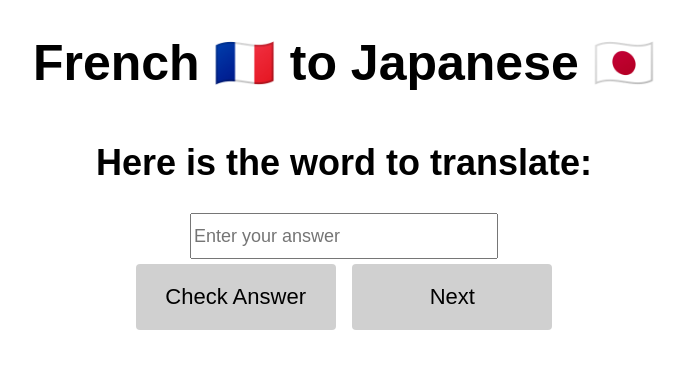
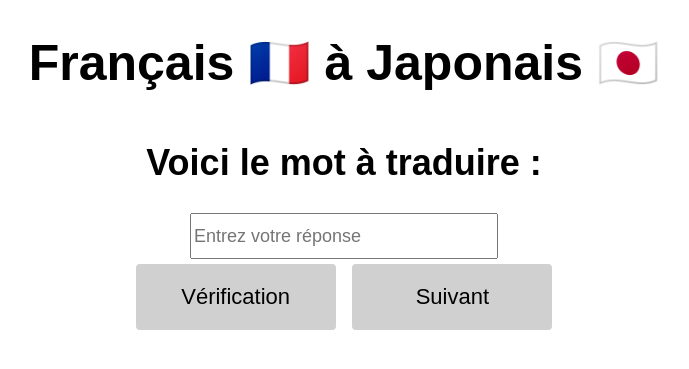
Before and after one commit to Clement733/jap_test, a Flask app: page /french_to_japanese in a window 1280 px wide. Shown: the top 369 px of the page, without its empty margins (296-985 px from the left). Run offline with Flask 3, Linux system fonts and the light colour scheme.

Commit message:
Traduit en français

```diff
--- a/app/static/ftj_script.js
+++ b/app/static/ftj_script.js
@@ -24,7 +24,7 @@ function getCurrentWord() {
 
 function showWordOnPage(word) {
   const questionElement = document.getElementById("question");
-  questionElement.textContent = `Translate: ${word.french}`;
+  questionElement.textContent = `Voici le mot à traduire : ${word.french}`;
 
   questionElement.setAttribute("data-word", JSON.stringify(word));
 }
@@ -34,7 +34,6 @@ function nextQuestion() {
   fetch(`/get_question/${direction}`)
       .then(response => response.json())
       .then(data => {
-          console.log('Received data from server:', data);
           const word = data.question;
           if (word) {
               if (direction === 'japanese_to_french') {
@@ -46,7 +45,7 @@ function nextQuestion() {
               }
               document.getElementById("result").textContent = "";
           } else {
-              alert('No more questions available.');
+              alert('Plus de vocabulaire disponible. Veuillez recharger la page.');
           }
       })
       .catch(error => console.error('Error fetching question:', error));
--- a/app/static/jtf_script.js
+++ b/app/static/jtf_script.js
@@ -27,7 +27,6 @@ function stringSimilarity(str1, str2) {
 }
 
 function checkKanjiAnswer() {
-  console.log("Checking Kanji Answer");
   const userAnswer = document.getElementById("user-kanji-input").value.toLowerCase();
   const currentWord = getCurrentKanji();
 
@@ -90,7 +89,7 @@ function nextQuestionJapaneseToFrench() {
               document.getElementById("user-kanji-input").value = "";
               document.getElementById("result").textContent = "";
           } else {
-              alert('No more questions available.');
+              alert('Plus de vocabulaire disponible. Veuillez recharger la page.');
           }
       })
       .catch(error => console.error('Error fetching question:', error));
@@ -98,7 +97,7 @@ function nextQuestionJapaneseToFrench() {
 
 function showKanjiOnPage(word) {
   const kanjiElement = document.getElementById("kanji");
-  kanjiElement.textContent = `Here is the word to translate: ${word.kanji}`;
+  kanjiElement.textContent = `Voici le mot à traduire : ${word.kanji}`;
 
   kanjiElement.setAttribute("data-word", JSON.stringify(word));
 }
--- a/app/templates/french_to_japanese.html
+++ b/app/templates/french_to_japanese.html
@@ -3,17 +3,17 @@
 <head>
     <meta charset="UTF-8">
     <meta name="viewport" content="width=device-width, initial-scale=1.0">
-    <title>French to Japanese Translation</title>
-    <h1>French 🇫🇷 to Japanese 🇯🇵</h1>
+    <title>Traduction Fr-Jp</title>
+    <h1>Français 🇫🇷 à Japonais 🇯🇵</h1>
     <link rel="stylesheet" href="{{ url_for('static', filename='style.css') }}">
 </head>
 <body>
     <div id="app">
         <div id="question-container">
-            <h2 id="question">Here is the word to translate:</h2>
-            <input type="text" size="30" id="user-input" class="user-input" placeholder="Enter your answer"><br>
-            <button class="button" onclick="checkAnswer()">Check Answer</button>
-            <button class="button" onclick="nextQuestion()">Next</button>
+            <h2 id="question">Voici le mot à traduire :</h2>
+            <input type="text" size="30" id="user-input" class="user-input" placeholder="Entrez votre réponse"><br>
+            <button class="button" onclick="checkAnswer()">Vérification</button>
+            <button class="button" onclick="nextQuestion()">Suivant</button>
         </div>
         <script defer src="{{ url_for('static', filename='ftj_script.js') }}"></script>
     </div>
```
Also changed, not shown: app/templates/index.html (+5 -6 lines), app/templates/japanese_to_french.html (+6 -6 lines).
